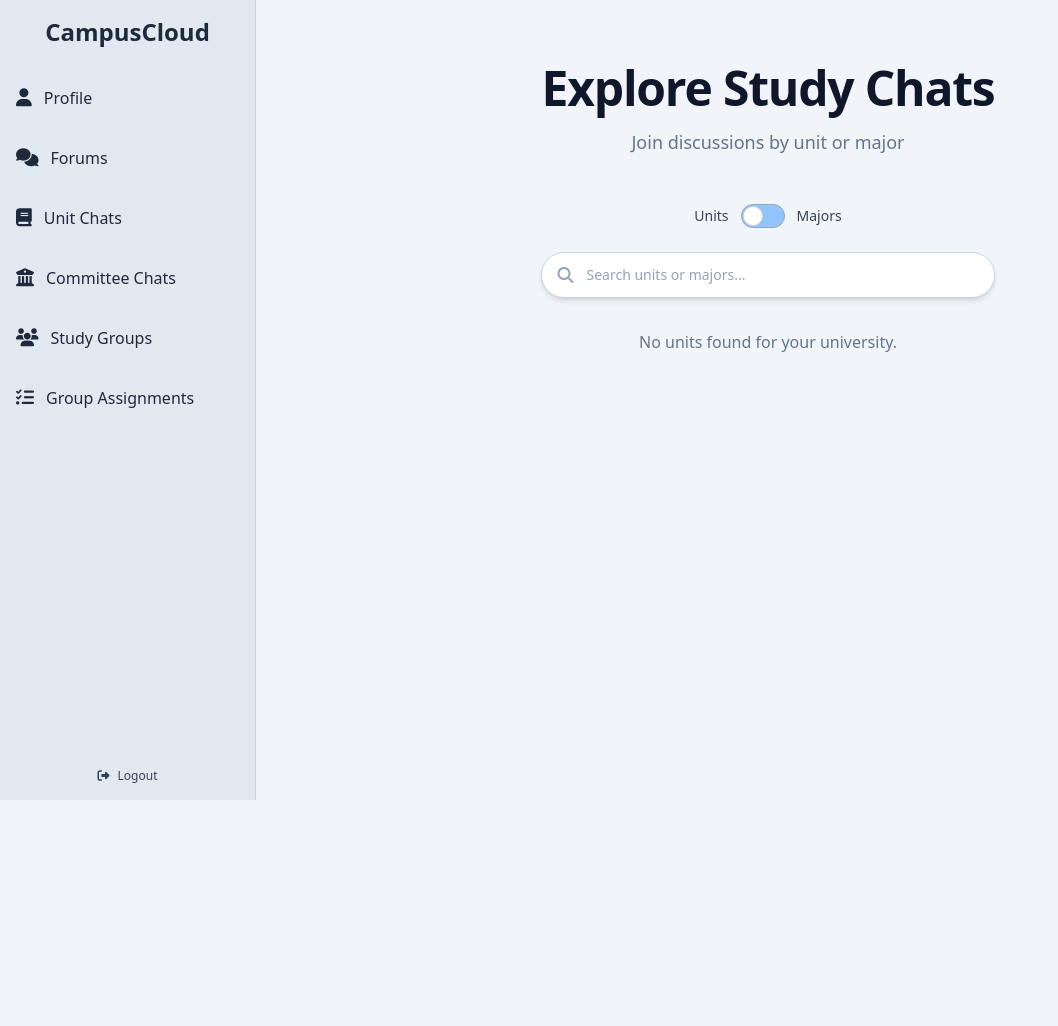
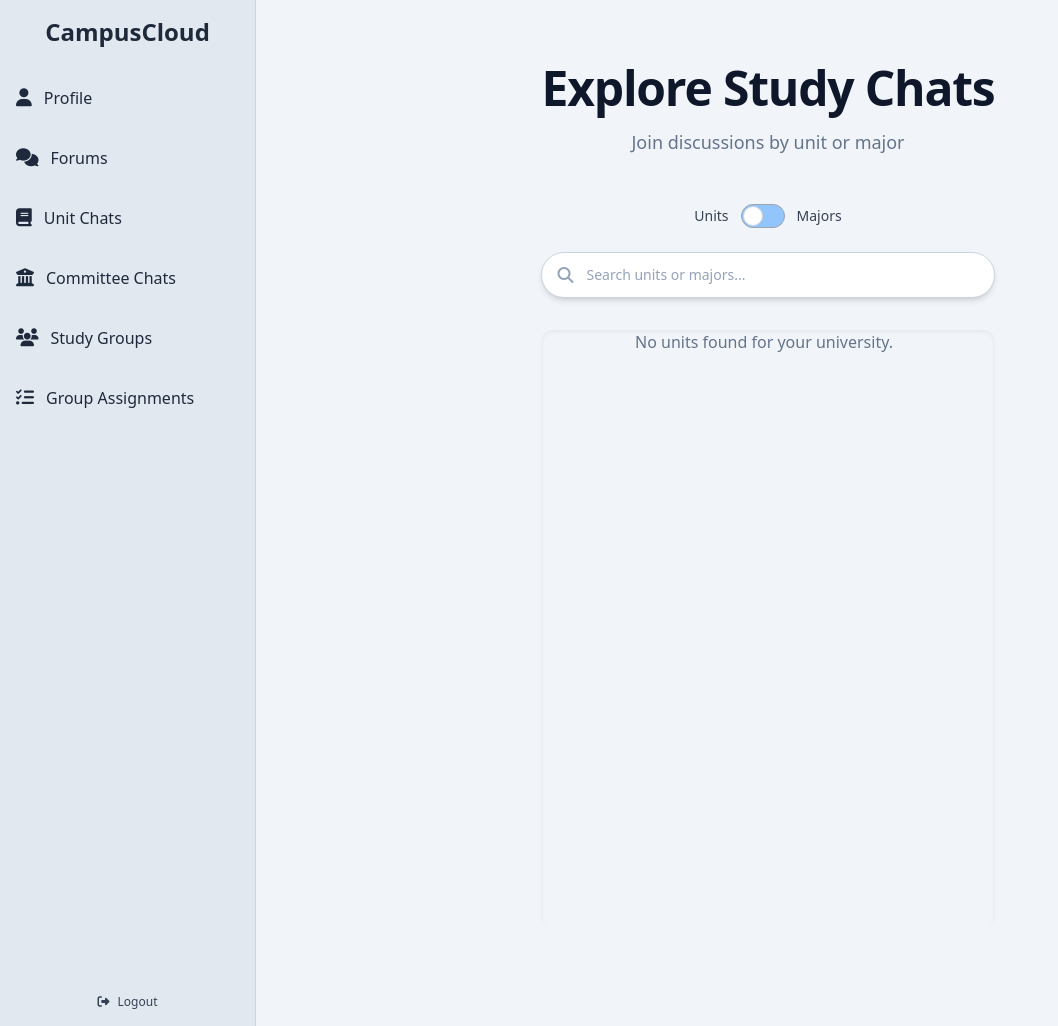
Before and after one commit to Jignesh6155/CampusCloud, a Python web app: template app/templates/units_chat.html in a window 1280 px wide. Shown: the whole page, without its empty margins (0-1058 px from the left). Before the commit the page ends 800 px from the top, so only its background shows below. Run offline with Jinja, Linux system fonts and the light colour scheme; the template is opened without the code that fills it, so the values that code supplies are empty; some libraries are stand-ins or nearby versions.

Commit message:
scrollable window for units

```diff
--- a/app/templates/units_chat.html
+++ b/app/templates/units_chat.html
@@ -36,8 +36,9 @@
     </div>
   </div>
 
-  <!-- 📚 Units Section (Dynamically Rendered) -->
-  <div id="unitGrid" class="grid grid-cols-1 sm:grid-cols-2 lg:grid-cols-3 xl:grid-cols-4 gap-8">
+    <!-- 📚 Units Section (Scrollable) -->
+    <div class="h-[600px] overflow-y-auto rounded-xl shadow-inner px-1 mb-8" id="unitScrollWindow">
+      <div id="unitGrid" class="grid grid-cols-1 sm:grid-cols-2 lg:grid-cols-3 xl:grid-cols-4 gap-8 pr-2">
         {% for unit in units %}
         <a href="/units/{{ unit['UNIT CODE'] | upper }}" class="group bg-white border border-indigo-300 rounded-xl p-4 shadow-md hover:shadow-lg hover:border-indigo-500 hover:bg-indigo-50">
           <div class="flex flex-col justify-between h-full space-y-3">
@@ -56,6 +57,7 @@
         {% else %}
         <p class="text-center text-slate-500 col-span-full">No units found for your university.</p>
         {% endfor %}
+      </div>
     </div>
 
   <!-- 🧑‍🔬 Majors Section (Static Placeholder for Now) -->
@@ -86,10 +88,11 @@
   }
 
   function filterCards() {
-    const input = document.getElementById('searchInput').value.toLowerCase();
+    const input = document.getElementById('searchInput').value.toLowerCase().trim();
     const allCards = [...document.querySelectorAll('#unitGrid a'), ...document.querySelectorAll('#majorGrid a')];
+
     allCards.forEach(card => {
-      const text = card.textContent.toLowerCase();
+      const text = card.innerText.toLowerCase().trim();
       card.classList.toggle('hidden', !text.includes(input));
     });
   }
```
Lines whose indentation alone changed are shown as unchanged.
